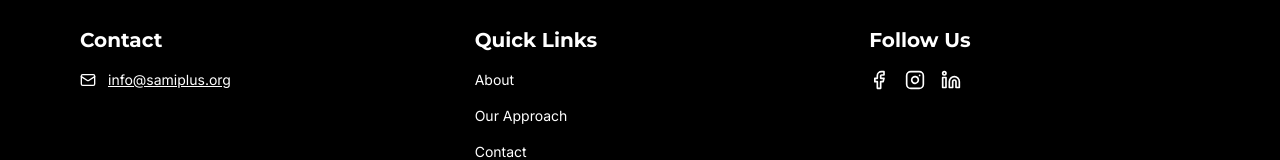
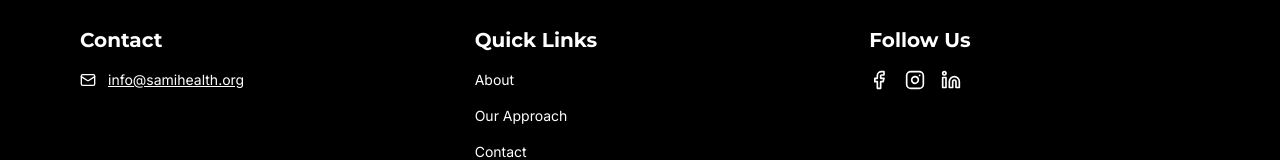
Before and after one commit to samiwithai/sami_health_website_v1, a React (Vite) app: page / in a window 1280 px wide. Shown: the part 2521-2681 px from the top of the page. Built offline with nearby package versions, Linux system fonts and the light colour scheme.

Commit message:
update all social

```diff
--- a/src/sections/Footer.jsx
+++ b/src/sections/Footer.jsx
@@ -9,8 +9,8 @@
           <h4 className="text-xl font-bold font-heading mb-4">Contact</h4>
           <p className="flex items-center justify-center md:justify-start gap-3 text-sm mt-4">
             <Mail size={16} />
-            <a href="mailto:info@samiplus.org" className="underline">
-              info@samiplus.org
+            <a href="mailto:info@samihealth.org" className="underline">
+              info@samihealth.org
             </a>
           </p>
         </div>
```
Also changed, not shown: 1 other file (tests, documents, lock files or other folders).
